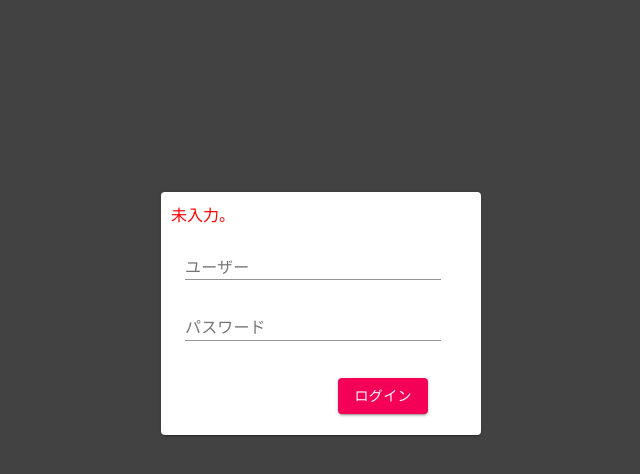
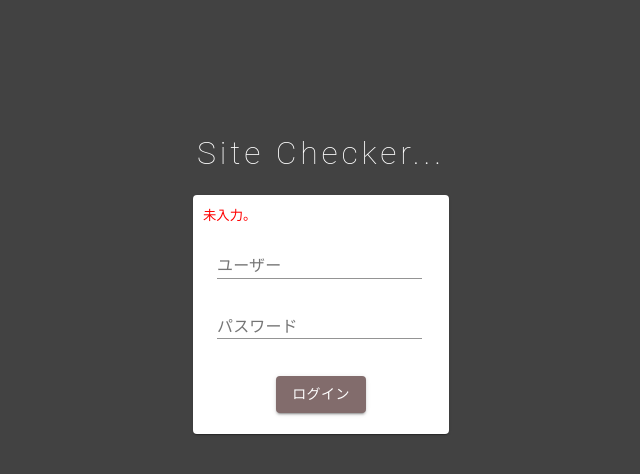
Before and after one commit to tkhs2022/crawlingApp, a React (Create React App) app: page / in a window 1280 px wide. Shown: the top 474 px of the page, without its empty margins (319-959 px from the left). Built offline with nearby package versions, Linux system fonts and the light colour scheme; no server answers.

Commit message:
トップ画面にタイトルを追加。

```diff
--- /dev/null
+++ b/public/css/loginUI.css
@@ -0,0 +1,15 @@
+.loginUI-Typography {
+    font-size: 24pt!important;
+    letter-spacing: 0.12em!important;
+    font-weight: lighter!important;
+    text-align: center;
+    padding-bottom: 0.5em;
+}
+
+.loginUI-div {
+    display: flex;
+    flex-direction: column;
+    margin-left: 40%;
+    margin-right: 40%;
+    margin-top: 10%;
+}
--- a/public/css/toolbar.css
+++ b/public/css/toolbar.css
@@ -12,7 +12,8 @@
 /* ツールバーのテキスト */
 .toolbarTypography {
     font-size:16pt!important;
-    font-weight: 100!important;
+    font-weight: lighter!important;
+    letter-spacing: 0.2em!important;
 }
 
 /*(共通)ツールバーのフォントサイズ*/
--- a/public/index.html
+++ b/public/index.html
@@ -9,6 +9,7 @@
     <link rel="icon" href="./images/favicon.ico" />
     <link rel="stylesheet" href="./css/App.css">
     <link rel="stylesheet" href="./css/showCrawlSetting.css">
+    <link rel="stylesheet" href="./css/loginUI.css">
     <!-- <link rel="stylesheet" href="./css/loading.css"> -->
     <link rel="stylesheet" href="./css/toolbar.css">
     <title>Site Checker...</title>
--- a/src/loginUi.jsx
+++ b/src/loginUi.jsx
@@ -4,6 +4,7 @@
 import React, { useState } from "react";
 import Login from "./actions/action.js";
 import Paper from '@material-ui/core/Paper';
+import Typography from '@mui/material/Typography';
 import TextField from '@material-ui/core/TextField';
 import Button from '@material-ui/core/Button';
 import Grid from '@material-ui/core/Grid';
@@ -37,11 +38,16 @@ export function LoginUI(props) {
   }
 
     return (
-      <div>
-        <Paper style={{maxWidth:"25%", margin:"0 auto", marginTop:"15%"}}>
+      <div className="loginUI-div">
+        <div>
+          <Typography className="loginUI-Typography" variant="h6" noWrap component="div">
+            Site Checker...
+          </Typography>
+        </div>
+        <Paper>
           <div>
             <div style={{ color: "red"}}>
-              <p style={{margin:"0 auto", padding:"10px"}}>{message}</p>
+              <p style={{margin:"0 auto", padding:"10px", fontSize:"10pt"}}>{message}</p>
             </div>
             <div>
               <TextField
@@ -60,10 +66,10 @@ export function LoginUI(props) {
               ></TextField>
             </div>
           </div>
-          <Grid container style={{fontSize:"midium"}} justifyContent="flex-end" direction="row">
-            <Grid item style={{marginRight:"2em"}}>
+          <Grid container style={{fontSize:"midium"}} justifyContent="center" direction="row">
+            <Grid item>
               <Button
-                style={{margin: "1.5em", fontSize:"midium"}}
+                style={{margin: "1.5em", fontSize:"midium", backgroundColor:"#826c6c"}}
                 variant="contained"
                 color="secondary"
                 onClick={(e) => onLogin(e)}
--- a/src/toolbar/toolbar.jsx
+++ b/src/toolbar/toolbar.jsx
@@ -158,7 +158,7 @@ function ResponsiveDrawer(props) {
 			<AppBar	position="fixed" sx={{width: { sm: `calc(100% - ${drawerWidth}px)` },ml: { sm: `${drawerWidth}px` },}}>
 			<Toolbar style={{justifyContent:"space-between"}}>
 				{/* タイトル */}
-				<Typography className="toolbarTypography"variant="h6" noWrap component="div" style={{fontSize:"16pt!important"}}>Site Checker...</Typography>
+				<Typography className="toolbarTypography" variant="h6" noWrap component="div">Site Checker...</Typography>
 				<IconButton
 					color="inherit"
 					aria-label="opencontentsDrawer"
```
